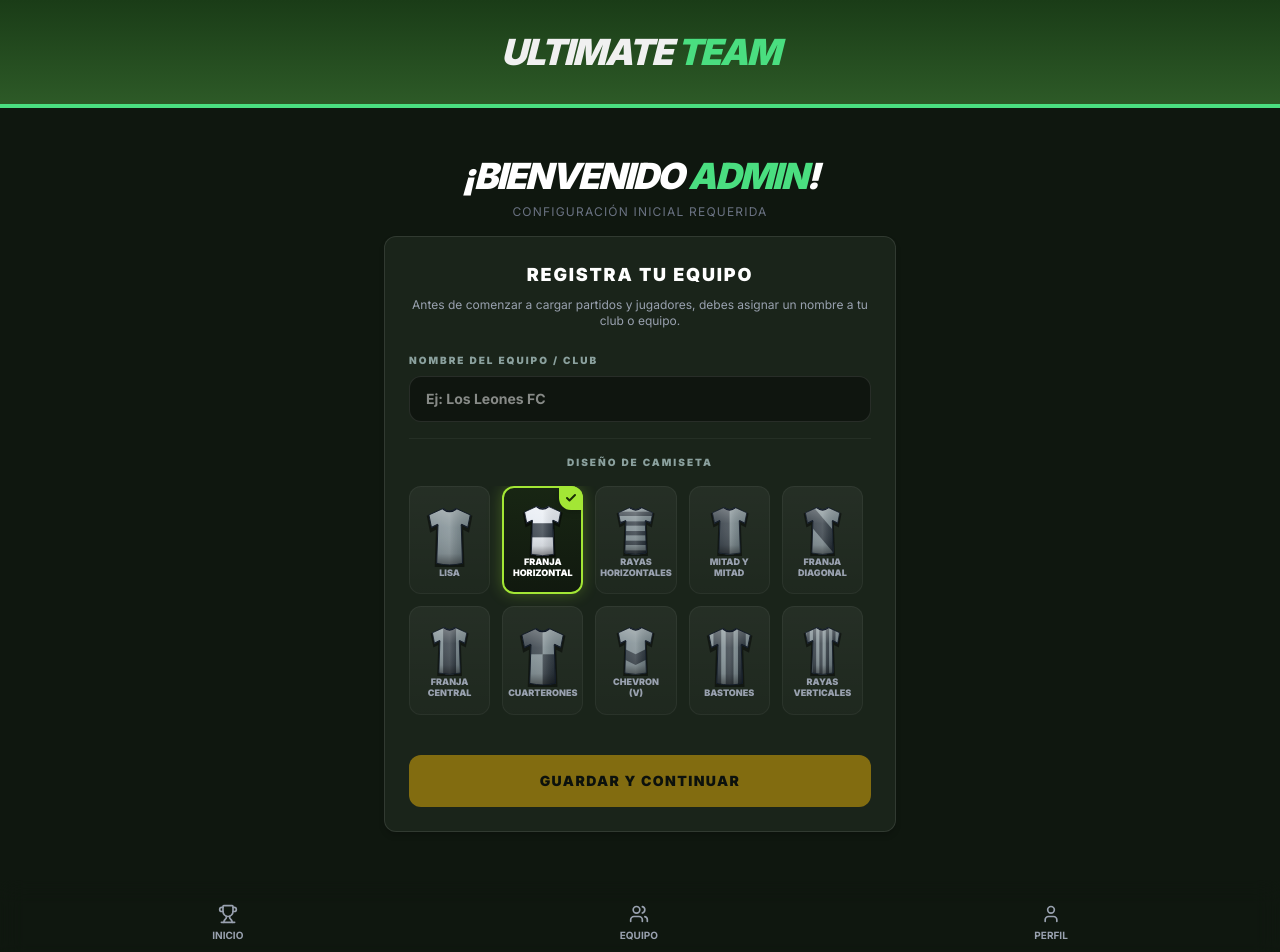
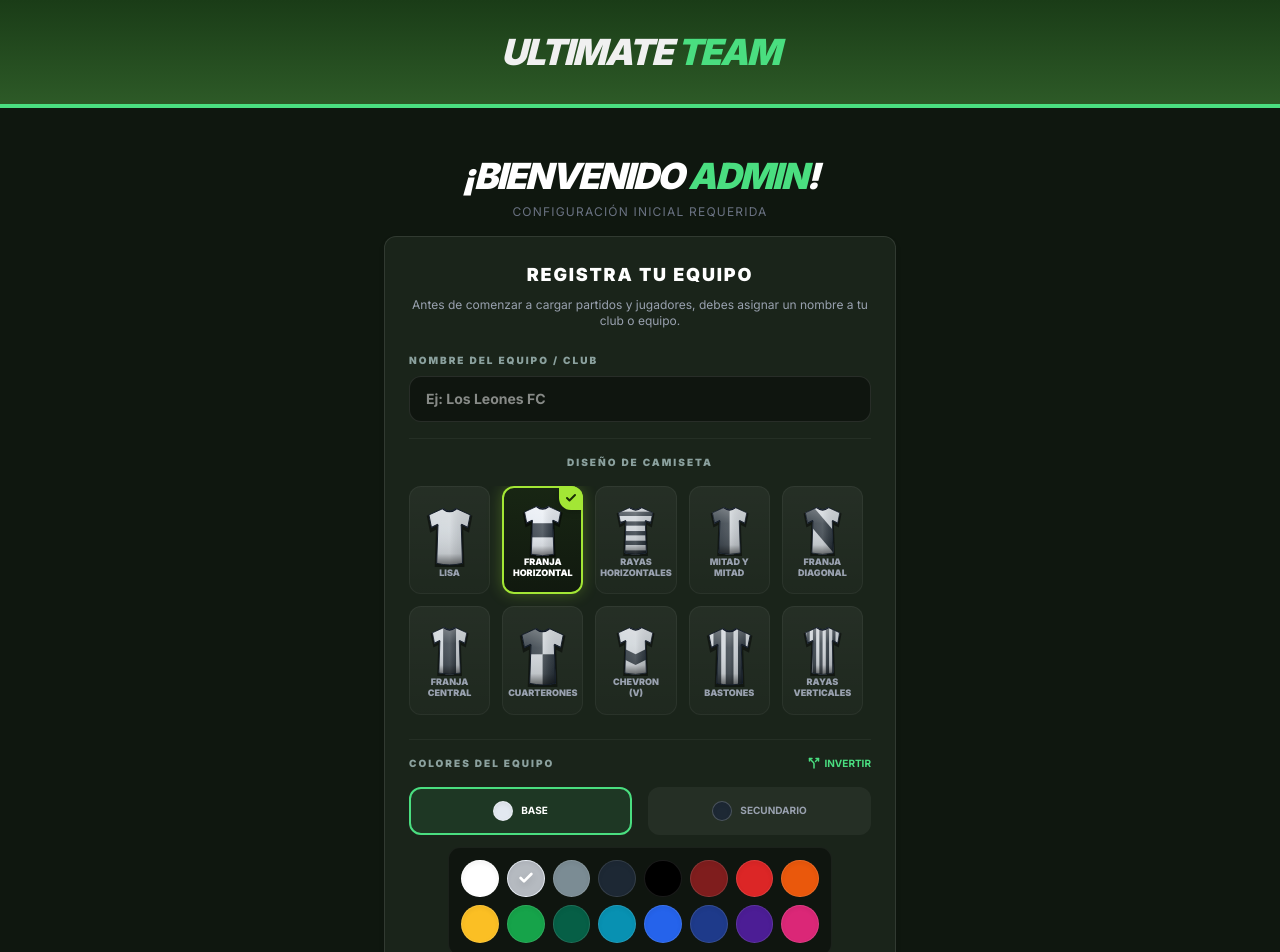
Before and after one commit to neon-tech-talent/U-team, a Next.js app: page /admin/setup-team in a window 1280 px wide. Shown: the top 952 px of the page. Built offline with nearby package versions, Linux system fonts and the light colour scheme; no server answers; sample sign-in values are in the browser's storage.

Commit message:
feat: Interactive color palette selector with dynamic real-time SVG recoloring and invert logic

```diff
--- a/src/app/admin/setup-team/page.tsx
+++ b/src/app/admin/setup-team/page.tsx
@@ -17,59 +17,69 @@ const SHIRT_MODELS = [
     { id: 'many_vertical_stripes', name: 'RAYAS VERTICALES' },
 ]
 
-function JerseyIcon({ styleId, selected }: { styleId: string, selected: boolean }) {
-    // Exact muted slate/navy colors from the target image
-    let primaryStr = '#7b8c94';
-    const secondaryStr = '#1d2834';
+const TEAM_COLORS = [
+    '#ffffff', // White
+    '#e2e8f0', // Light Grey
+    '#7b8c94', // Dusty Slate
+    '#1d2834', // Navy
+    '#000000', // Black
+    '#7f1d1d', // Dark Red
+    '#dc2626', // Red
+    '#ea580c', // Orange
+    '#fbbf24', // Yellow
+    '#16a34a', // Green
+    '#065f46', // Dark Green
+    '#0891b2', // Cyan
+    '#2563eb', // Royal Blue
+    '#1e3a8a', // Dark Blue
+    '#4c1d95', // Indigo/Purple
+    '#db2777'  // Pink
+]
 
-    // Horizontal band has a white base
-    if (styleId === 'horizontal_band') {
-        primaryStr = '#e2e8f0';
-    }
-
+function JerseyIcon({ styleId, selected, primaryColor = '#7b8c94', secondaryColor = '#1d2834' }: { styleId: string, selected?: boolean, primaryColor?: string, secondaryColor?: string }) {
     // Slender, realistic T-Shirt path
     const shirtPath = "M 40 10 Q 50 18, 60 10 L 82 20 L 78 40 L 68 35 L 70 95 Q 50 100, 30 95 L 32 35 L 22 40 L 18 20 Z";
 
-    // Smooth trim for the neck and sleeves
+    // Smooth trim for the neck and sleeves (always dark for contrast, or dynamically driven? We'll keep it dark slate for realism)
     const trimColor = '#111827';
 
     const renderPattern = () => {
         switch (styleId) {
-            case 'horizontal_band': return <rect y="40" width="100" height="25" fill={secondaryStr} />;
+            case 'horizontal_band': return <rect y="40" width="100" height="25" fill={secondaryColor} />;
             case 'hoops': return (
                 <>
-                    <rect y="18" width="100" height="8" fill={secondaryStr} />
-                    <rect y="36" width="100" height="8" fill={secondaryStr} />
-                    <rect y="54" width="100" height="8" fill={secondaryStr} />
-                    <rect y="72" width="100" height="8" fill={secondaryStr} />
-                    <rect y="90" width="100" height="8" fill={secondaryStr} />
+                    <rect y="18" width="100" height="8" fill={secondaryColor} />
+                    <rect y="36" width="100" height="8" fill={secondaryColor} />
+                    <rect y="54" width="100" height="8" fill={secondaryColor} />
+                    <rect y="72" width="100" height="8" fill={secondaryColor} />
+                    <rect y="90" width="100" height="8" fill={secondaryColor} />
                 </>
             );
-            case 'halves': return <rect width="50" height="100" fill={secondaryStr} />;
-            case 'diagonal': return <polygon points="-10,0 25,0 110,100 75,100" fill={secondaryStr} />;
-            case 'center_stripe': return <rect x="38" width="24" height="100" fill={secondaryStr} />;
+            case 'halves': return <rect width="50" height="100" fill={secondaryColor} />;
+            case 'diagonal': return <polygon points="-10,0 25,0 110,100 75,100" fill={secondaryColor} />;
+            case 'center_stripe': return <rect x="38" width="24" height="100" fill={secondaryColor} />;
             case 'quarters': return (
                 <>
-                    <rect width="50" height="50" fill={secondaryStr} />
-                    <rect x="50" y="50" width="50" height="100" fill={secondaryStr} />
+                    <rect width="50" height="50" fill={secondaryColor} />
+                    <rect x="50" y="50" width="50" height="100" fill={secondaryColor} />
                 </>
             );
-            case 'chevron': return <polygon points="-10,30 50,60 110,30 110,50 50,80 -10,50" fill={secondaryStr} />;
+            case 'chevron': return <polygon points="-10,30 50,60 110,30 110,50 50,80 -10,50" fill={secondaryColor} />;
             case 'thick_vertical_stripes': return (
                 <>
-                    <rect x="25" width="12" height="100" fill={secondaryStr} />
-                    <rect x="44" width="12" height="100" fill={secondaryStr} />
-                    <rect x="63" width="12" height="100" fill={secondaryStr} />
+                    <rect x="25" width="12" height="100" fill={secondaryColor} />
+                    <rect x="44" width="12" height="100" fill={secondaryColor} />
+                    <rect x="63" width="12" height="100" fill={secondaryColor} />
                 </>
             );
             case 'many_vertical_stripes': return (
                 <>
-                    <rect x="20" width="6" height="100" fill={secondaryStr} />
-                    <rect x="32" width="6" height="100" fill={secondaryStr} />
-                    <rect x="44" width="6" height="100" fill={secondaryStr} />
-                    <rect x="56" width="6" height="100" fill={secondaryStr} />
-                    <rect x="68" width="6" height="100" fill={secondaryStr} />
-                    <rect x="80" width="6" height="100" fill={secondaryStr} />
+                    <rect x="20" width="6" height="100" fill={secondaryColor} />
+                    <rect x="32" width="6" height="100" fill={secondaryColor} />
+                    <rect x="44" width="6" height="100" fill={secondaryColor} />
+                    <rect x="56" width="6" height="100" fill={secondaryColor} />
+                    <rect x="68" width="6" height="100" fill={secondaryColor} />
+                    <rect x="80" width="6" height="100" fill={secondaryColor} />
                 </>
             );
             default: return null;
@@ -88,7 +98,7 @@ function JerseyIcon({ styleId, selected }: { styleId: string, selected: boolean
                     <stop offset="0%" stopColor="#fff" stopOpacity="0.4" />
                     <stop offset="40%" stopColor="#fff" stopOpacity="0.05" />
                     <stop offset="80%" stopColor="#000" stopOpacity="0.1" />
-                    <stop offset="100%" stopColor="#000" stopOpacity="0.5" />
+                    <stop offset="100%" stopColor="#000" stopOpacity="0.6" />
                 </linearGradient>
 
                 {/* Cylindrical horizontal shading */}
@@ -97,7 +107,7 @@ function JerseyIcon({ styleId, selected }: { styleId: string, selected: boolean
                     <stop offset="25%" stopColor="#fff" stopOpacity="0.15" />
                     <stop offset="50%" stopColor="#fff" stopOpacity="0.25" />
                     <stop offset="80%" stopColor="#000" stopOpacity="0.1" />
-                    <stop offset="100%" stopColor="#000" stopOpacity="0.5" />
+                    <stop offset="100%" stopColor="#000" stopOpacity="0.4" />
                 </linearGradient>
             </defs>
 
@@ -105,7 +115,7 @@ function JerseyIcon({ styleId, selected }: { styleId: string, selected: boolean
             <path d={shirtPath} fill="none" stroke="#000" strokeWidth="6" className="opacity-50" transform="translate(0, 3)" />
 
             {/* Base Color Fill */}
-            <path d={shirtPath} fill={primaryStr} />
+            <path d={shirtPath} fill={primaryColor} />
 
             {/* Clip Group for patterns to stay inside the shirt bounds */}
             <g clipPath={`url(#shirtClip-${styleId})`}>
@@ -130,6 +140,10 @@ function JerseyIcon({ styleId, selected }: { styleId: string, selected: boolean
 export default function SetupTeamPage() {
     const [teamName, setTeamName] = useState('')
     const [shirtStyle, setShirtStyle] = useState('horizontal_band')
+    const [primaryColor, setPrimaryColor] = useState(TEAM_COLORS[1]) // Light Grey
+    const [secondaryColor, setSecondaryColor] = useState(TEAM_COLORS[3]) // Navy
+    const [activeColorSelector, setActiveColorSelector] = useState<'primary' | 'secondary'>('primary')
+
     const [loading, setLoading] = useState(false)
     const [error, setError] = useState<string | null>(null)
     const [user, setUser] = useState<any>(null)
@@ -160,10 +174,18 @@ export default function SetupTeamPage() {
         setLoading(true)
         setError(null)
 
+        const finalSecondaryColor = shirtStyle === 'solid' ? primaryColor : secondaryColor
+
         // 1. Create the team
         const { data: teamData, error: teamError } = await supabase
             .from('teams')
-            .insert([{ name: teamName, admin_id: user.id, shirt_style: shirtStyle }])
+            .insert([{
+                name: teamName,
+                admin_id: user.id,
+                shirt_style: shirtStyle,
+                primary_color: primaryColor,
+                secondary_color: finalSecondaryColor
+            }])
             .select()
             .single()
 
@@ -190,6 +212,12 @@ export default function SetupTeamPage() {
         localStorage.setItem('user', JSON.stringify(updatedUser))
 
         router.push('/')
+    }
+
+    const toggleInvertColors = () => {
+        const temp = primaryColor
+        setPrimaryColor(secondaryColor)
+        setSecondaryColor(temp)
     }
 
     if (!user) return null
@@ -225,7 +253,7 @@ export default function SetupTeamPage() {
 
                     <div className="pt-4 border-t border-white/5">
                         <label className="block text-[10px] font-black mb-4 uppercase tracking-[0.2em] text-[#8ba19e] text-center">Diseño de Camiseta</label>
-                        <div className="grid grid-cols-3 md:grid-cols-5 gap-2 md:gap-3 max-h-[380px] overflow-y-auto pr-2 pb-2 select-none custom-scrollbar">
+                        <div className="grid grid-cols-3 md:grid-cols-5 gap-2 md:gap-3 max-h-[280px] md:max-h-[380px] overflow-y-auto pr-2 pb-2 select-none custom-scrollbar">
                             {SHIRT_MODELS.map(model => (
                                 <button
                                     key={model.id}
@@ -251,8 +279,70 @@ export default function SetupTeamPage() {
                                         </div>
                                     )}
 
-                                    <JerseyIcon styleId={model.id} selected={shirtStyle === model.id} />
+                                    <JerseyIcon styleId={model.id} selected={shirtStyle === model.id} primaryColor={primaryColor} secondaryColor={secondaryColor} />
                                     <span className="text-[9px] font-black uppercase text-center leading-tight mb-2 flex-grow flex items-end justify-center w-full px-1">{model.name}</span>
+                                </button>
+                            ))}
+                        </div>
+                    </div>
+
+                    <div className="pt-4 border-t border-white/5">
+                        <div className="flex justify-between items-center mb-4">
+                            <label className="block text-[10px] font-black uppercase tracking-[0.2em] text-[#8ba19e]">Colores del Equipo</label>
+                            {shirtStyle !== 'solid' && (
+                                <button
+                                    type="button"
+                                    onClick={toggleInvertColors}
+                                    className="text-[10px] font-bold text-accent-green hover:text-white flex items-center gap-1 transition-colors uppercase"
+                                >
+                                    <svg xmlns="http://www.w3.org/2000/svg" width="12" height="12" viewBox="0 0 24 24" fill="none" stroke="currentColor" strokeWidth="3" strokeLinecap="round" strokeLinejoin="round"><path d="M16 3h5v5"/><path d="M8 3H3v5"/><path d="M12 22v-8.3a4 4 0 0 0-1.172-2.872L3 3"/><path d="m15 9 6-6"/></svg>
+                                    Invertir
+                                </button>
+                            )}
+                        </div>
+
+                        <div className="flex items-center gap-2 md:gap-4 mb-3">
+                            <button
+                                type="button"
+                                onClick={() => setActiveColorSelector('primary')}
+                                className={`flex-1 p-2 md:p-3 rounded-xl flex items-center justify-center gap-2 border-2 transition-all ${activeColorSelector === 'primary' ? 'border-accent-green bg-accent-green/10' : 'border-transparent bg-white/5 hover:bg-white/10'}`}
+                            >
+                                <div className="w-5 h-5 rounded-full border border-white/20 shadow-inner" style={{ backgroundColor: primaryColor }} />
+                                <span className={`text-[9px] md:text-[10px] font-bold uppercase ${activeColorSelector === 'primary' ? 'text-white' : 'text-gray-400'}`}>
+                                    {shirtStyle === 'solid' ? 'Color' : 'Base'}
+                                </span>
+                            </button>
+
+                            {shirtStyle !== 'solid' && (
+                                <button
+                                    type="button"
+                                    onClick={() => setActiveColorSelector('secondary')}
+                                    className={`flex-1 p-2 md:p-3 rounded-xl flex items-center justify-center gap-2 border-2 transition-all ${activeColorSelector === 'secondary' ? 'border-accent-green bg-accent-green/10' : 'border-transparent bg-white/5 hover:bg-white/10'}`}
+                                >
+                                    <div className="w-5 h-5 rounded-full border border-white/20 shadow-inner" style={{ backgroundColor: secondaryColor }} />
+                                    <span className={`text-[9px] md:text-[10px] font-bold uppercase ${activeColorSelector === 'secondary' ? 'text-white' : 'text-gray-400'}`}>Secundario</span>
+                                </button>
+                            )}
+                        </div>
+
+                        <div className="grid grid-cols-8 gap-1.5 md:gap-2 p-3 bg-black/40 rounded-xl border border-white/5 mx-auto max-w-sm">
+                            {TEAM_COLORS.map(color => (
+                                <button
+                                    key={color}
+                                    type="button"
+                                    onClick={() => {
+                                        if (activeColorSelector === 'primary') setPrimaryColor(color)
+                                        else setSecondaryColor(color)
+                                    }}
+                                    className="w-full aspect-square rounded-full transition-all relative overflow-hidden shadow-inner border border-white/10 hover:scale-110"
+                                    style={{ backgroundColor: color }}
+                                    title={color}
+                                >
+                                    {(activeColorSelector === 'primary' ? primaryColor === color : secondaryColor === color) && (
+                                        <div className="absolute inset-0 flex items-center justify-center bg-black/20">
+                                            <svg className="w-4 h-4 text-white drop-shadow-md" viewBox="0 0 24 24" fill="none" stroke="currentColor" strokeWidth="4" strokeLinecap="round" strokeLinejoin="round"><polyline points="20 6 9 17 4 12"></polyline></svg>
+                                        </div>
+                                    )}
                                 </button>
                             ))}
                         </div>
```
